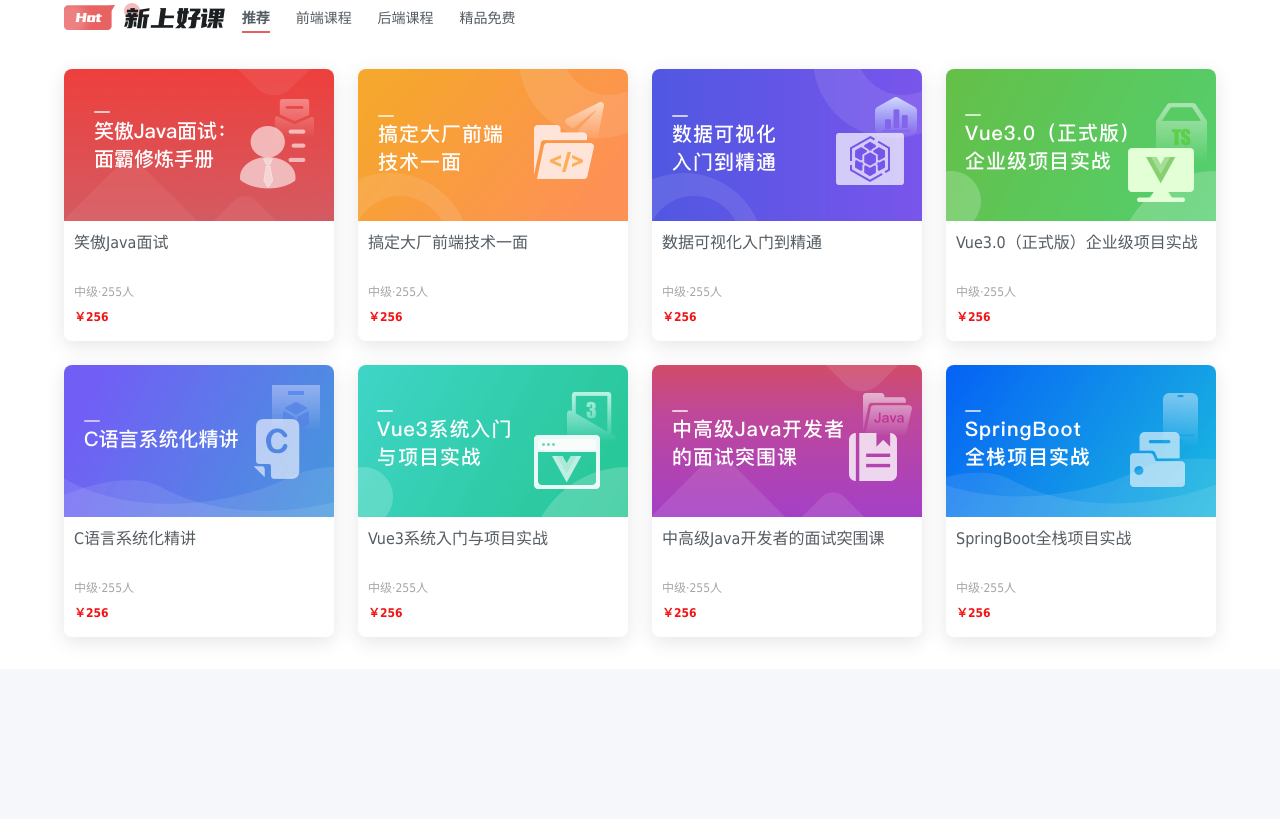
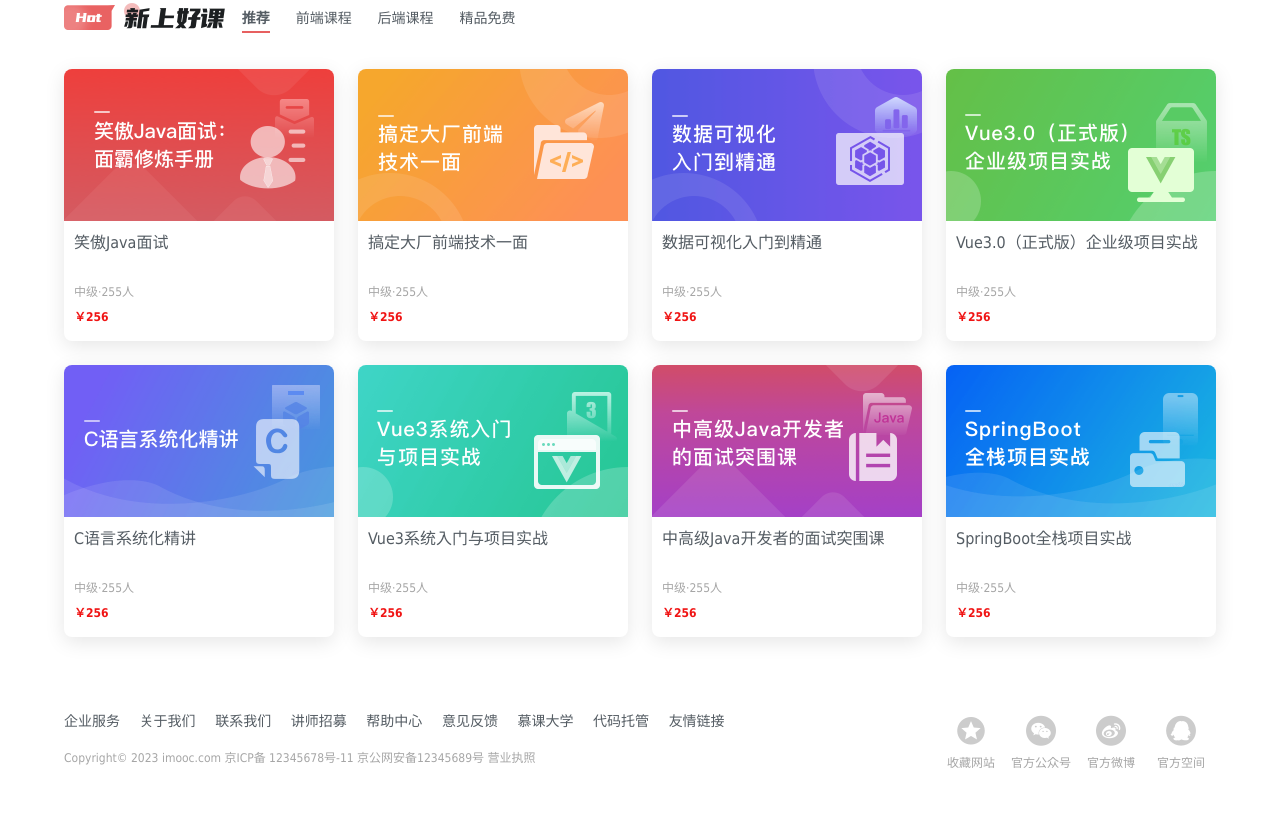
Before and after one commit to slwcreator/imooc-web, a plain HTML site: page index.html in a window 1280 px wide. Shown: the part 1030-1849 px from the top of the page. Before the commit the page ends 1699 px from the top, so only its background shows below. Drawn offline with Linux system fonts and the light colour scheme.

Commit message:
feat: 网页脚部的实现

```diff
--- /dev/null
+++ b/css/foot.css
@@ -0,0 +1,59 @@
+.footer {
+    height: 150px;
+    background-color: #fff;
+}
+
+.container {
+    position: relative;
+}
+
+.foot-link {
+    position: absolute;
+    width: 750px;
+    height: 30px;
+    top: 40px;
+    left: 0;
+}
+
+.foot-link a {
+    font-size: 14px;
+    margin-right: 15px;
+}
+
+.foot-copyright {
+    position: absolute;
+    width: 750px;
+    height: 20px;
+    top: 80px;
+    left: 0;
+    font-size: 12px;
+}
+
+.foot-icon {
+    position: absolute;
+    right: 0;
+    width: 280px;
+    height: 60px;
+    top: 40px;
+}
+
+.foot-icon li {
+    float: left;
+    list-style: none;
+    width: 70px;
+    height: 60px;
+    text-align: center;
+}
+
+.foot-icon .iconfont {
+    font-size: 30px;
+    color: #ccc;
+}
+
+.foot-icon .iconfont:hover {
+    color: #333;
+}
+
+.foot-icon li p {
+    font-size: 12px;
+}
--- a/index.html
+++ b/index.html
@@ -12,6 +12,7 @@
     <link rel="stylesheet" href="./css/banner.css">
     <link rel="stylesheet" href="./css/ms.css">
     <link rel="stylesheet" href="./css/course.css">
+    <link rel="stylesheet" href="./css/foot.css">
 </head>
 
 <body>
@@ -497,6 +498,47 @@
     </div>
     <!-- 新上好课 结束 -->
 
+    <!-- 网页脚部 开始 -->
+    <div class="footer">
+        <div class="w container">
+            <div class="foot-link">
+                <a href="javascript:;">企业服务</a>
+                <a href="javascript:;">关于我们</a>
+                <a href="javascript:;">联系我们</a>
+                <a href="javascript:;">讲师招募</a>
+                <a href="javascript:;">帮助中心</a>
+                <a href="javascript:;">意见反馈</a>
+                <a href="javascript:;">慕课大学</a>
+                <a href="javascript:;">代码托管</a>
+                <a href="javascript:;">友情链接</a>
+            </div>
+            <div class="foot-copyright">
+                Copyright© 2023 imooc.com 京ICP备 12345678号-11 京公网安备12345689号 营业执照
+            </div>
+            <div class="foot-icon">
+                <ul>
+                    <li>
+                        <span class="iconfont icon-shoucang02"></span>
+                        <p>收藏网站</p>
+                    </li>
+                    <li>
+                        <span class="iconfont icon-weixin-copy"></span>
+                        <p>官方公众号</p>
+                    </li>
+                    <li>
+                        <span class="iconfont icon-weibo"></span>
+                        <p>官方微博</p>
+                    </li>
+                    <li>
+                        <span class="iconfont icon-qq"></span>
+                        <p>官方空间</p>
+                    </li>
+                </ul>
+            </div>
+        </div>
+    </div>
+    <!-- 网页脚部 结束 -->
+
     <script src="./js/index.js"></script>
 </body>
 
```
